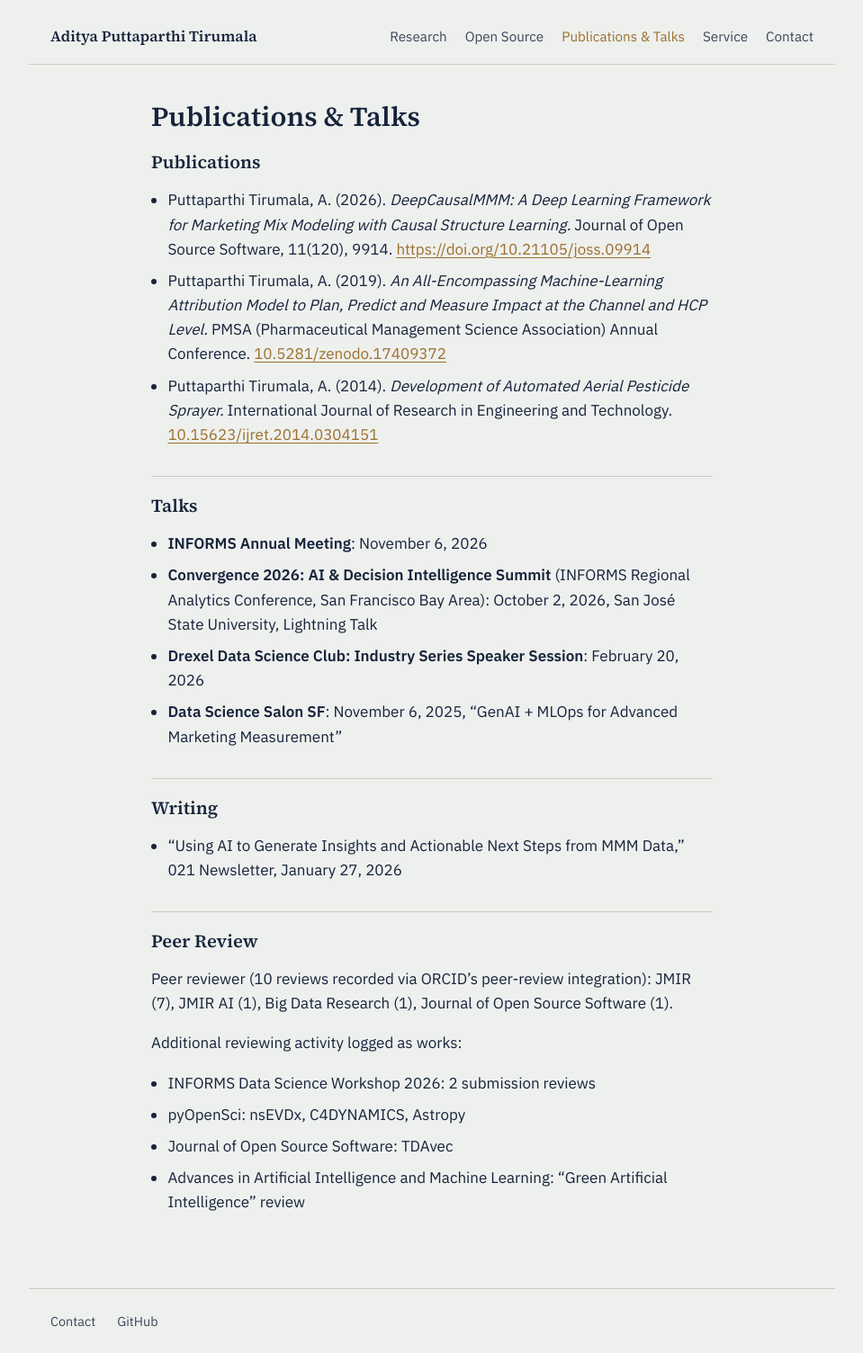
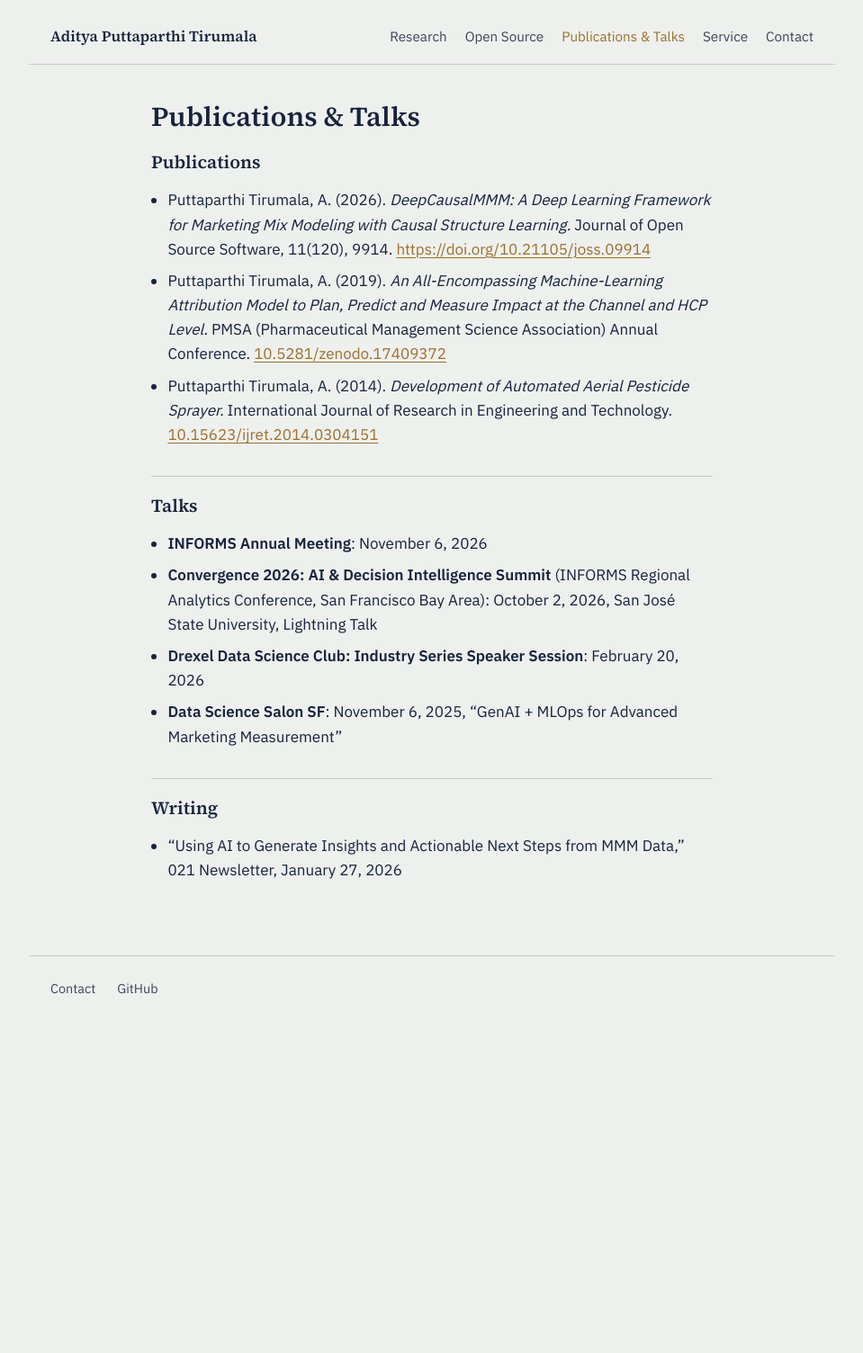
Before and after one commit to adityapt/personal-repo, a Jekyll site: the page built from publications-talks.md, in a window 1280 px wide. Shown: the whole page at 90% size, without its empty margins (160-1119 px from the left). Built offline with Jekyll 4.4.1, drawn with Linux system fonts in a browser that asks for light colours; after the commit the page ends 1134 px from its top, so only the background shows below that.

Commit message:
Trim peer review content to a professional-bio level of detail
Dropped the itemized per-manuscript review list (nsEVDx, C4DYNAMICS,
Astropy, etc.) that read like an ORCID export rather than a bio.
Condensed to one line naming the venues reviewed for.

Co-Authored-By: Claude Sonnet 5 <noreply@anthropic.com>

```diff
--- a/publications-talks.md
+++ b/publications-talks.md
@@ -26,15 +26,3 @@ permalink: /publications-talks/
 ## Writing
 
 - "Using AI to Generate Insights and Actionable Next Steps from MMM Data," 021 Newsletter, January 27, 2026
-
-## Peer Review
-
-Peer reviewer (10 reviews recorded via ORCID's peer-review integration): JMIR (7), JMIR AI (1), Big Data Research (1), Journal of Open Source Software (1).
-
-Additional reviewing activity logged as works:
-- INFORMS Data Science Workshop 2026: 2 submission reviews
-- pyOpenSci: nsEVDx, C4DYNAMICS, Astropy
-- Journal of Open Source Software: TDAvec
-- Advances in Artificial Intelligence and Machine Learning: "Green Artificial Intelligence" review
-
-<!-- TODO: re-verify this full list against live ORCID before publishing; source: ORCID print view dated 2026-09-13. -->
```
Also changed, not shown: service.md (+1 -1 lines).
